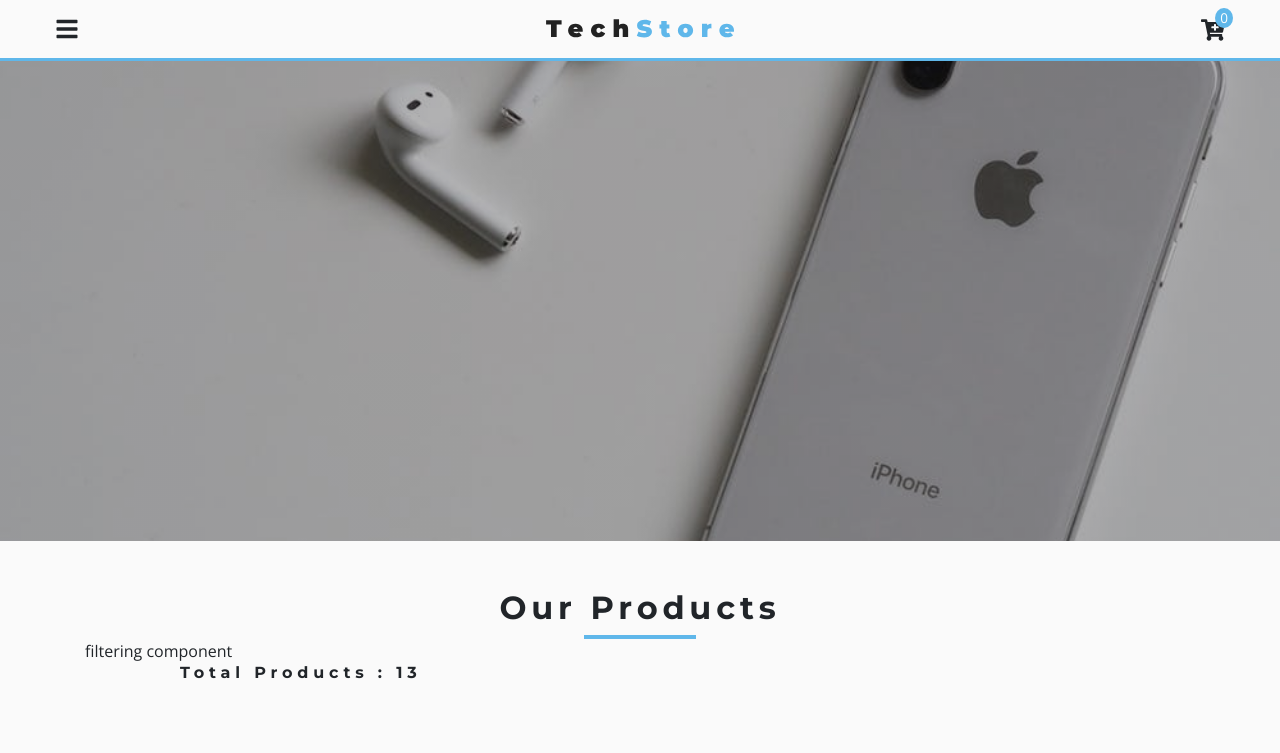
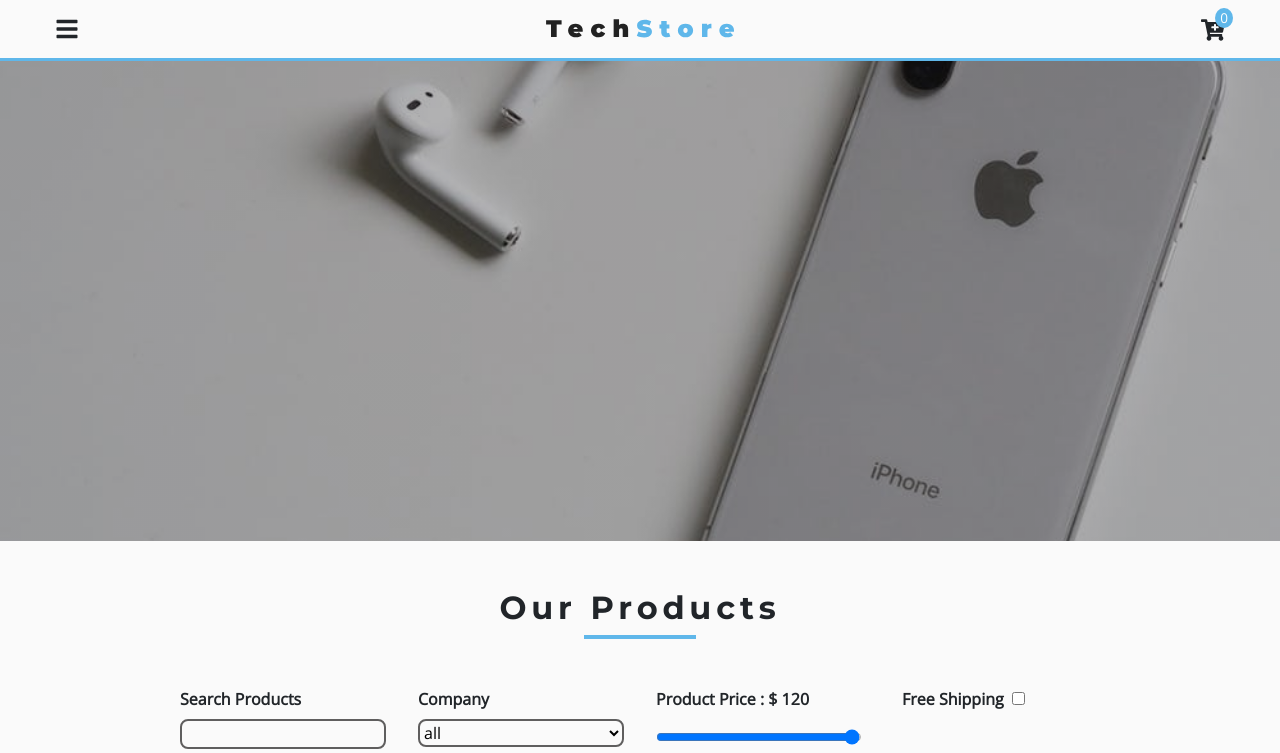
Before and after one commit to jn-html/Techi-store, a React (Create React App) app: page /products in a window 1280 px wide. Shown: the top 753 px of the page. Built offline with nearby package versions, Linux system fonts and the light colour scheme.

Commit message:
Product Filter Component

```diff
--- a/src/components/ProductsPage/ProductFilter.js
+++ b/src/components/ProductsPage/ProductFilter.js
@@ -1,9 +1,112 @@
-import React from 'react'
+import React from 'react';
+import styled from 'styled-components';
+import { ProductConsumer } from '../../context'
 
 export default function ProductFilter() {
    return (
-      <div>
-         filtering component
-      </div>
-   )
+      <ProductConsumer>
+         {value => {
+            const {
+               search,
+               min,
+               max,
+               company,
+               price,
+               shipping,
+               handleChange,
+               storeProducts
+            } = value;
+            return (
+          <div className="row my-5">
+            <div className="col-10 mx-auto">
+              <FilterWrapper>
+                {/* text search */}
+                <div>
+                  <label htmlFor="search">search products</label>
+                  <input
+                    type="text"
+                    name="search"
+                    id="search"
+                    onChange={handleChange}
+                    value={search}
+                    className="filter-item"
+                  />
+                </div>
+                {/*end of text search */}
+                {/* category search */}
+                <div>
+                  <label htmlFor="company">company</label>
+                  <select
+                    name="company"
+                    id="company"
+                    onChange={handleChange}
+                    value={company}
+                    className="filter-item"
+                  >
+                    <option value="all">all</option>
+                    <option value="fuji">fuji</option>
+                    <option value="htc">htc</option>
+                  </select>
+                </div>
+                {/* end of category search */}
+                {/* price range */}
+                <div>
+                  <label htmlFor="price">
+                    <p className="mb-2">
+                      product price : <span>$ {price}</span>
+                    </p>
+                  </label>
+                  <input
+                    type="range"
+                    name="price"
+                    id="price"
+                    min={min}
+                    max={max}
+                    className="filter-price"
+                    value={price}
+                    onChange={handleChange}
+                  />
+                </div>
+                {/* end of  price range */}
+                {/* free shippping */}
+                <div>
+                  <label htmlFor="shipping" className="mx-2">
+                    free shipping
+                  </label>
+                  <input
+                    type="checkbox"
+                    name="shipping"
+                    id="shipping"
+                    onChange={handleChange}
+                    value={shipping && true}
+                  />
+                </div>
+
+                {/* end of free shippping */}
+              </FilterWrapper>
+            </div>
+          </div>
+        );
+      }}
+    </ProductConsumer>
+  );
 }
+
+const FilterWrapper = styled.div`
+  display: grid;
+  grid-template-columns: repeat(auto-fit, minmax(200px, 1fr));
+  grid-column-gap: 2rem;
+  grid-row-gap: 1rem;
+  label {
+    font-weight: bold;
+    text-transform: capitalize;
+  }
+  .filter-item,
+  .filter-price {
+    display: block;
+    width: 100%;
+    background: transparent;
+    border-radius: 0.5rem;
+    border: 2px solid var(--darkGrey);
+  }
+`;
```
